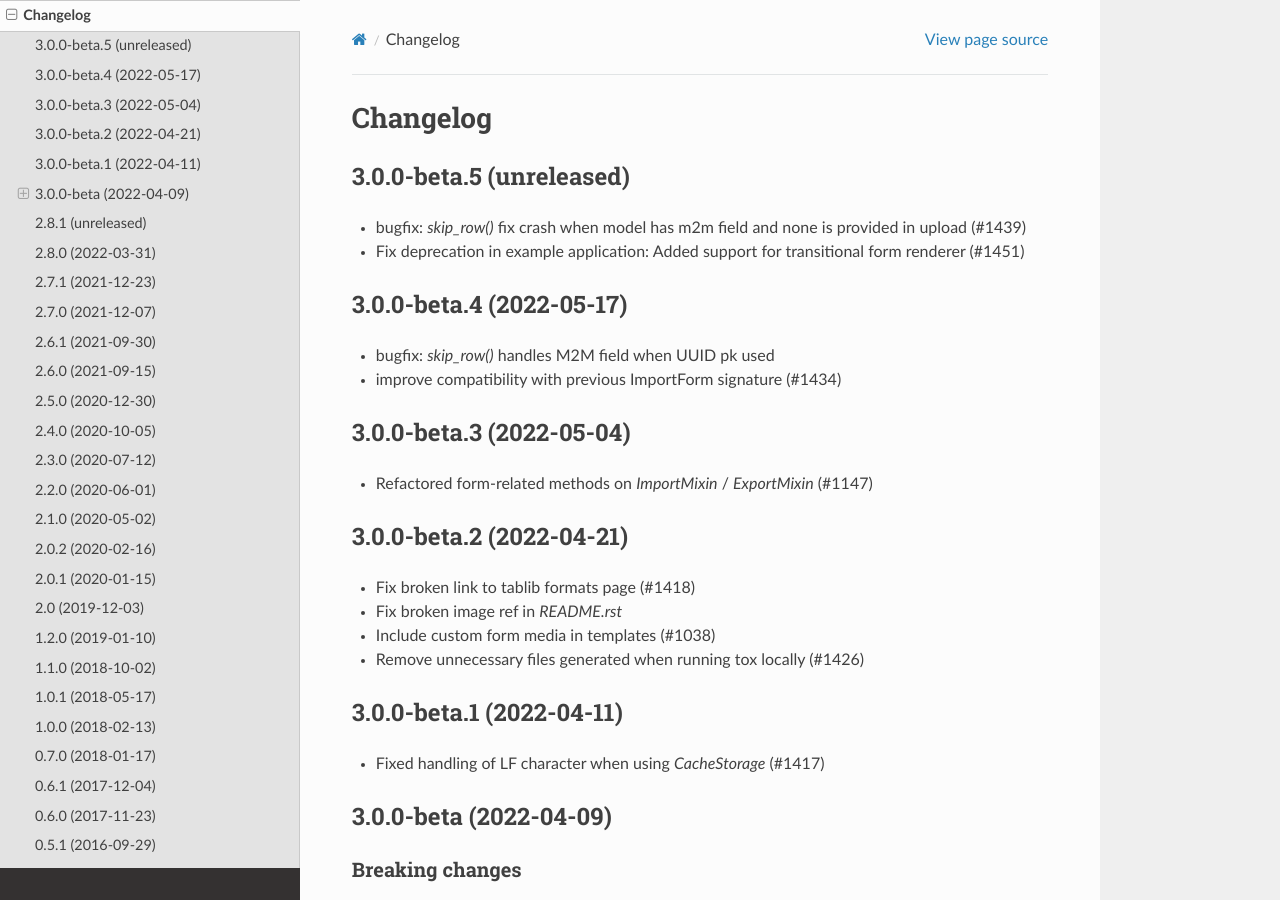
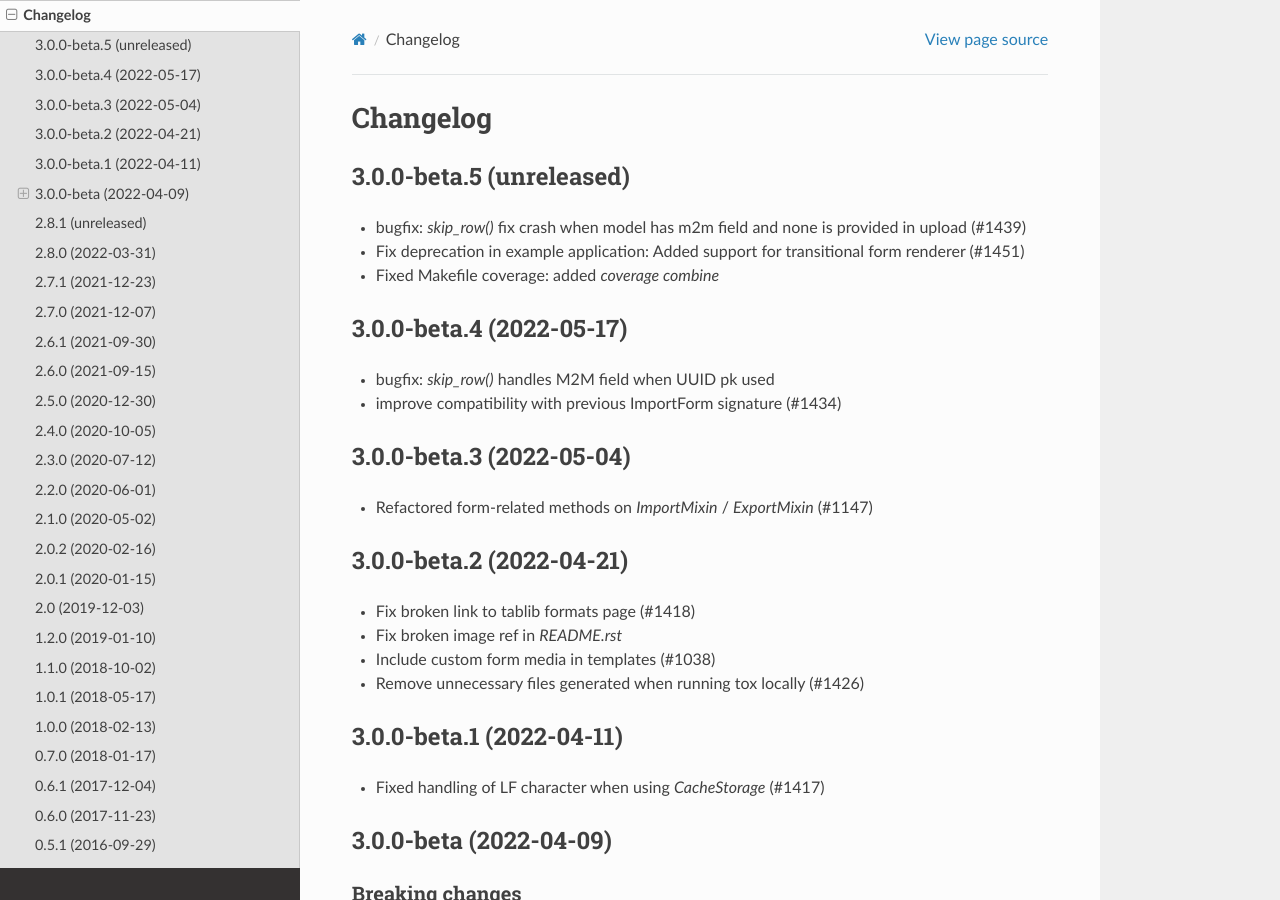
Before and after one commit to django-import-export/django-import-export, a Sphinx documentation site: the page built from docs/changelog.rst, in a window 1280 px wide and 900 px high. Built offline with Sphinx 7.4.7 and the Read the Docs theme 2.0.0, drawn with Linux system fonts in a browser that asks for light colours.

Commit message:
Fixed Makefile coverage: added `coverage combine`

```diff
--- a/docs/changelog.rst
+++ b/docs/changelog.rst
@@ -6,6 +6,7 @@ Changelog
 
 - bugfix: `skip_row()` fix crash when model has m2m field and none is provided in upload (#1439)
 - Fix deprecation in example application: Added support for transitional form renderer (#1451)
+- Fixed Makefile coverage: added `coverage combine`
 
 3.0.0-beta.4 (2022-05-17)
 -------------------------
```
Also changed, not shown: 1 other file.
